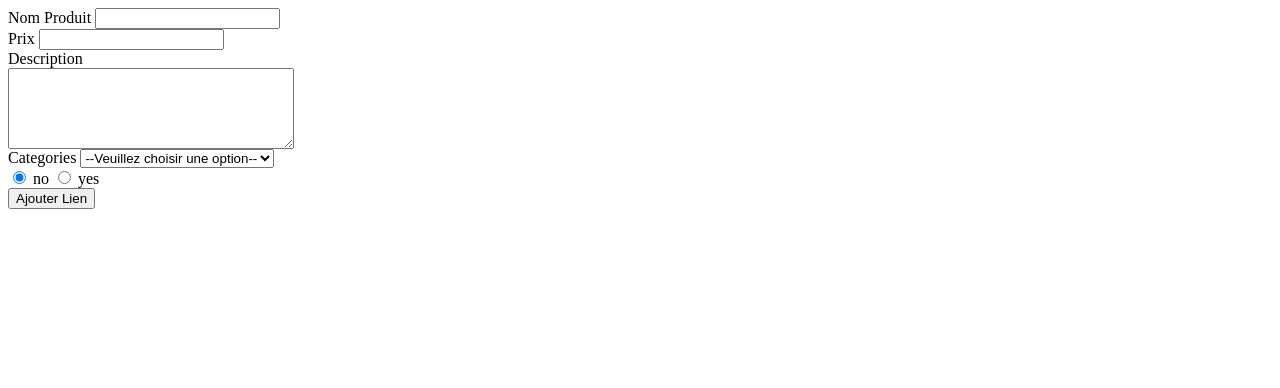
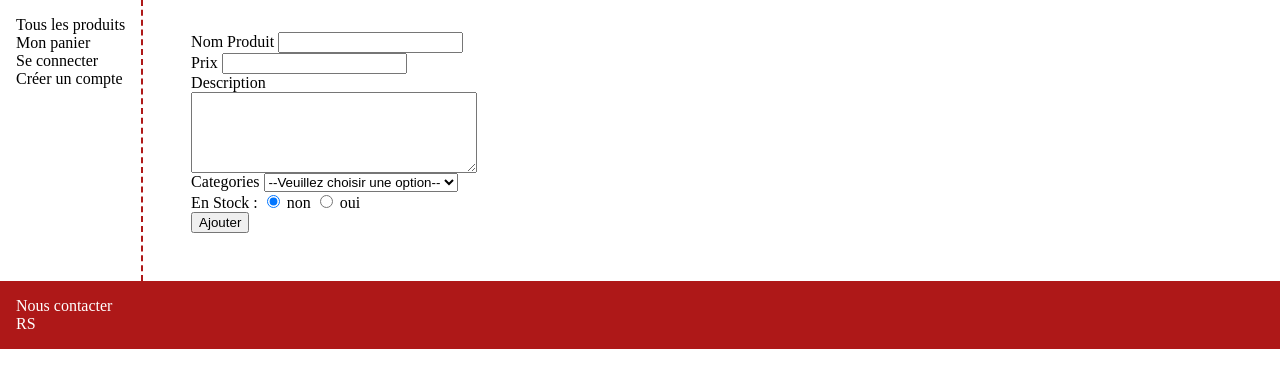
Before and after one commit to Noah-LPMI/ProjectPHPLPMI, a PHP site: page /connected/admin/addProduct_c.php in a window 1280 px wide. Shown: the top 388 px of the page. Run offline with PHP 8.4, Linux system fonts and the light colour scheme; data that the repository does not hold is empty.

Commit message:
add product ok + liens

```diff
--- a/components/menu_v.php
+++ b/components/menu_v.php
@@ -42,7 +42,7 @@
         Afficher pour tous les utilisateurs connectés statut admin
         **************-->
         <?php if(isset($_SESSION['user_id']) && $_SESSION['user_status'] === 'admin') : ?>
-            <li><a href="/ProjectPHPLPMI/connected/admin/addProduit_c.php">Ajouter un  produit</a></li>
+            <li><a href="/ProjectPHPLPMI/connected/admin/addProduct_c.php">Ajouter un  produit</a></li>
             <li><a href="/ProjectPHPLPMI/connected/admin/addCategorie_c.php">Ajouter une  catégorie</a></li>
             <li><a href="/ProjectPHPLPMI/connected/admin/addLien_c.php">Ajouter lien au menu</a></li>
             <!-- Ajouter menu dynamique AVEC adminonly (1) -->
--- a/connected/admin/addProduct_v.php
+++ b/connected/admin/addProduct_v.php
@@ -1,3 +1,14 @@
+<link rel="stylesheet" href="../../styles/style.css">
+<head>
+    <meta charset="UTF-8">
+    <meta name="viewport" content="width=device-width, initial-scale=1.0">
+    <link rel="stylesheet" href="../../styles/style.css">
+    <title>Ajouter un lien au menu</title>
+</head>
+<body>
+    <div class='flex'>
+    <?php require_once(__DIR__.'/../../components/header.php'); ?>
+    <main>
 <form action='addProduct_c.php?mod=w' method='post'>
     <div>
     <label>Nom Produit</label>
@@ -29,13 +40,18 @@
 
 
     <div>
+    <label>En Stock : </label>
     <input type="radio" id="no" name="instock" value="0" checked />
-    <label for="no">no</label>
+    <label for="no">non</label>
     <input type="radio" id="ok" name="instock" value="1"/>
-    <label for="ok">yes</label>
+    <label for="ok">oui</label>
     </div>
 
     <div>
-    <button type='submit'>Ajouter Lien</button>
+    <button type='submit'>Ajouter</button>
     </div>
 </form>
+</main>
+</div>
+<?php require_once(__DIR__.'/../../components/footer.php'); ?>
+</body>
```
